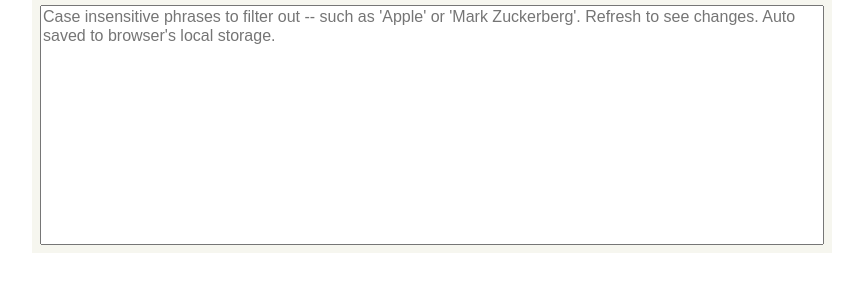
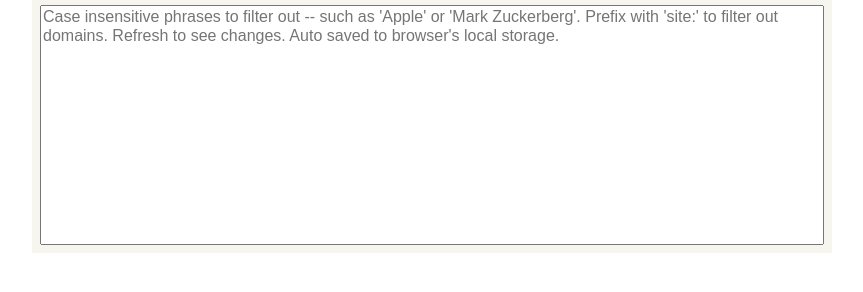
Before and after one commit to francium/hn-diet, a website: page index.html in a window 1280 px wide. Shown: the part 62-354 px from the top of the page, without its empty margins (208-1071 px from the left). Drawn offline with Linux system fonts and the light colour scheme; no server answers.

Commit message:
Update blacklist placeholder for domain filtering.

```diff
--- a/index.html
+++ b/index.html
@@ -23,7 +23,7 @@
   <div id="stories">
   </div>
   <div id="blacklist">
-    <textarea placeholder="Case insensitive phrases to filter out -- such as 'Apple' or 'Mark Zuckerberg'. Refresh to see changes. Auto saved to browser's local storage."></textarea>
+    <textarea placeholder="Case insensitive phrases to filter out -- such as 'Apple' or 'Mark Zuckerberg'. Prefix with 'site:' to filter out domains. Refresh to see changes. Auto saved to browser's local storage."></textarea>
   </div>
 
   <script src="app.js"></script>
```
